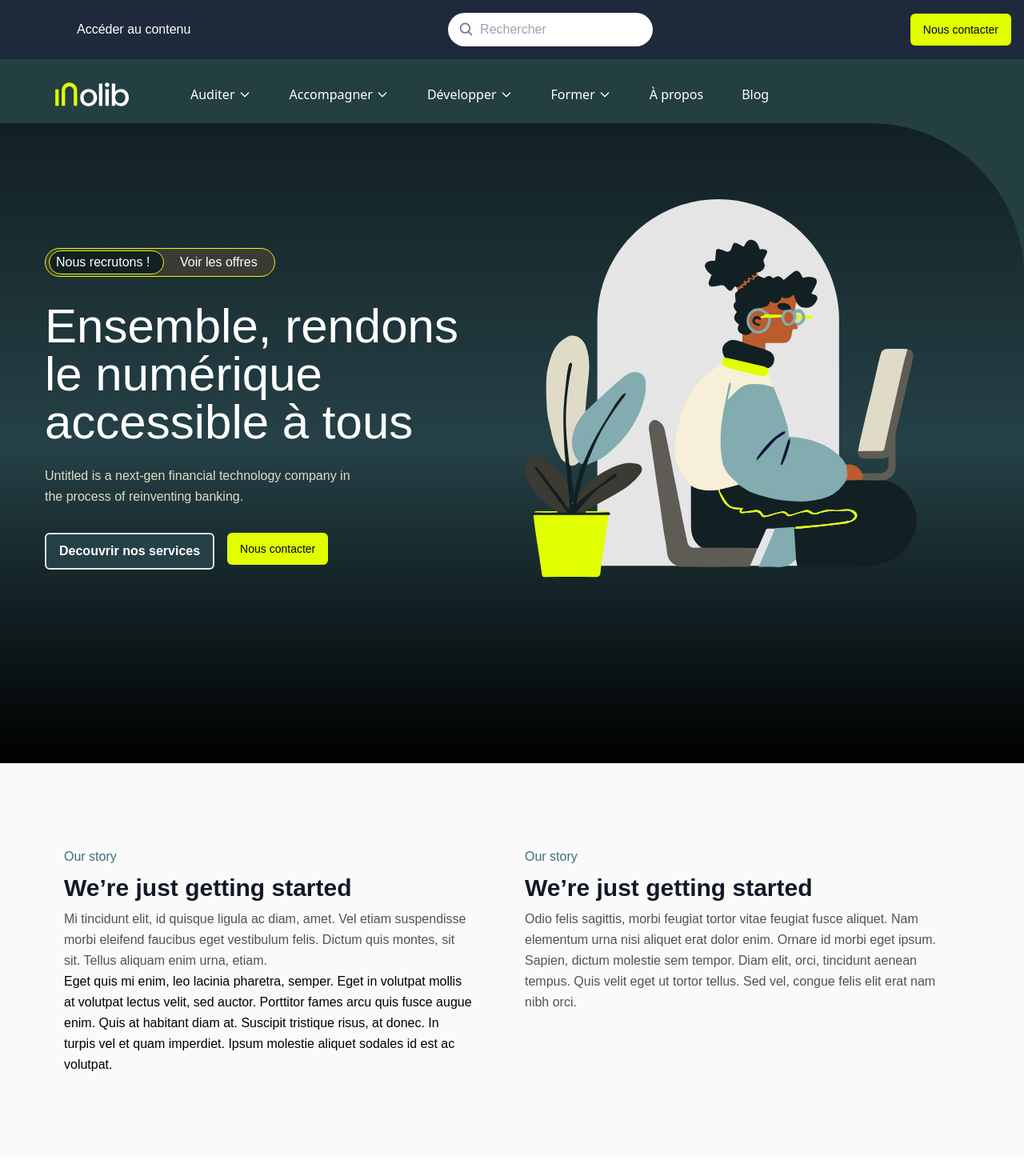
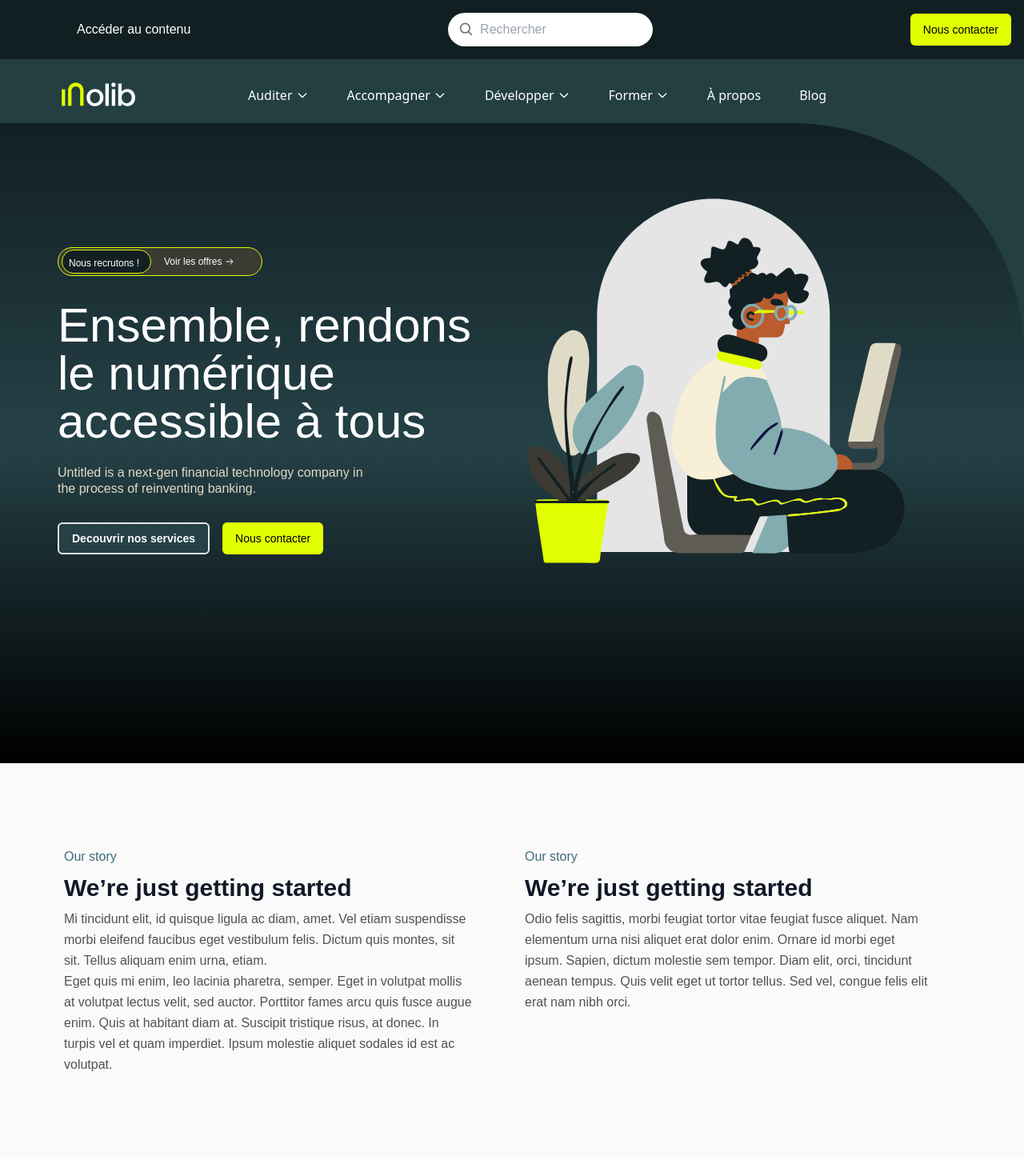
Before and after one commit to inolib/inolib-www, a Next.js app: page / in a window 1280 px wide. Shown: the top 1470 px of the page at 80% size. Built offline with nearby package versions, Linux system fonts and the light colour scheme.

Commit message:
responsive

```diff
--- a/src/DATA/data.ts
+++ b/src/DATA/data.ts
@@ -182,18 +182,18 @@ export const Logos =[
 
     {
         src:'/ParLogo/atomoto.svg',
-        width:500 ,
+        width:200 ,
         height:200,
         alt:'logo de nos clients : atomoto'},
 
     {   src:'/ParLogo/med.svg' ,
-        width:500 ,
-        height:200,
+        width:150 ,
+        height:100,
         alt:'logo de nos clients : '},
 
 
        {src:'/ParLogo/3lurryAds.svg',
-        width:500 ,
+        width:150 ,
         height:200,
         alt:'logo de nos clients : 3lurryAds'}
 
--- a/src/app/page.tsx
+++ b/src/app/page.tsx
@@ -16,7 +16,7 @@ export default function Home() {
   return (
     <div className=" overflow-hidden bg-[#233f41]">
       <HearderHat
-      bgColor="bg-slate-800"
+      bgColor="bg-[#111F22]"
       textColor='text-white'
       buttonVariant='ButtonJaune'
        />
--- a/src/components/Header.tsx
+++ b/src/components/Header.tsx
@@ -3,19 +3,17 @@
 import Link from 'next/link';
 import Image from 'next/image';
 import { useState } from 'react';
-import  BurgerMenu from '~/components/UI/BurgerMenu';
-
+import BurgerMenu from '~/components/UI/BurgerMenu';
 import MainNav from '~/components/MainNav';
 
-import {Button} from "~/components/UI/Button";
+import { Button } from "~/components/UI/Button";
 
+type HeaderProps = {
+  textColor: string;
+  logosrc: string;
+};
 
-type Headerprops= {
-  textColor:string;
-  logosrc:string
-}
-
-export default function Header({ textColor, logosrc }: Headerprops) {
+export default function Header({ textColor, logosrc }: HeaderProps) {
   const [isOpen, setIsOpen] = useState(false);
 
   const toggleMenu = () => {
@@ -24,23 +22,23 @@ export default function Header({ textColor, logosrc }: Headerprops) {
 
   return (
     <header className={`relative ${textColor} h-20`}>
-
-      <div className="container mx-auto  flex items-center space-x-6 ml-10">
-        <div className="logo">
+      <div className="container mx-auto  flex flex-row space-x-10 px-4 xxs:space-x-14">
+        <div className="logo ml-8 xxs:mr-14">
           <Link href="/">
             <Image
               src={logosrc}
               alt="Inolib Accueil"
               width={150}
               height={50}
+
             />
           </Link>
         </div>
 
 
-       <BurgerMenu/>
+          <MainNav />
+          <BurgerMenu />
 
-      <MainNav/>
       </div>
 
     </header>
--- a/src/components/MainNav.tsx
+++ b/src/components/MainNav.tsx
@@ -64,7 +64,7 @@ export default function MainNav() {
   return (
     <>
 
-        <nav aria-label="Menu de navigation"  className="hidden md:block">
+        <nav aria-label="Menu de navigation"  className="hidden md:block py-8">
           <ul className="flex space-x-12 font-sans">
             {menuItems.map((item) => (
               <li
--- a/src/components/OurStory.tsx
+++ b/src/components/OurStory.tsx
@@ -2,26 +2,26 @@ import React from 'react';
 
 const OurStory: React.FC = () => {
   return (
-    <section className="container  py-16 px-4 lg:px-0 bg-[#FAFAFA]">
-      <div className="grid md:grid-cols-2 gap-8 mx-10 my-10">
-        <article className="prose ml-10 max-w-lg">
+    <section className="container py-16 px-4 lg:px-0  xs:min-w-full xxs:min-w-full bg-[#FAFAFA]">
+      <div className="grid grid-cols-1 md:grid-cols-2 gap-8 mx-4 md:mx-10 my-10">
+        <article className="prose max-w-none md:ml-10 md:max-w-lg">
           <header>
             <p className="text-[#3E6D77] font-medium pb-2">Our story</p>
             <h2 className="text-3xl font-bold text-gray-900 pb-2">We’re just getting started</h2>
           </header>
-          <p className='text-md text-[#525252]'>
+          <p className="text-md text-[#525252]">
             Mi tincidunt elit, id quisque ligula ac diam, amet. Vel etiam suspendisse morbi eleifend faucibus eget vestibulum felis. Dictum quis montes, sit sit. Tellus aliquam enim urna, etiam.
           </p>
-          <p>
+          <p className="text-md text-[#525252]">
             Eget quis mi enim, leo lacinia pharetra, semper. Eget in volutpat mollis at volutpat lectus velit, sed auctor. Porttitor fames arcu quis fusce augue enim. Quis at habitant diam at. Suscipit tristique risus, at donec. In turpis vel et quam imperdiet. Ipsum molestie aliquet sodales id est ac volutpat.
           </p>
         </article>
-        <article className="prose mr-10">
+        <article className="prose max-w-none md:mr-10 md:max-w-lg">
           <header>
             <p className="text-[#3E6D77] font-medium pb-2">Our story</p>
             <h2 className="text-3xl font-bold text-gray-900 pb-2">We’re just getting started</h2>
           </header>
-          <p className='text-md text-[#525252]'>
+          <p className="text-md text-[#525252]">
             Odio felis sagittis, morbi feugiat tortor vitae feugiat fusce aliquet. Nam elementum urna nisi aliquet erat dolor enim. Ornare id morbi eget ipsum. Sapien, dictum molestie sem tempor. Diam elit, orci, tincidunt aenean tempus. Quis velit eget ut tortor tellus. Sed vel, congue felis elit erat nam nibh orci.
           </p>
         </article>
--- a/src/components/SocialProof.tsx
+++ b/src/components/SocialProof.tsx
@@ -1,7 +1,6 @@
 "use client";
 import { useState } from 'react';
 import Image from 'next/image';
-import { relative } from 'path';
 import { texts } from '~/DATA/data';
 import { Logos } from '~/DATA/data';
 
@@ -13,32 +12,29 @@ export default function SocialProof() {
   };
 
   return (
-    <main className="flex flex-col items-center bg-white p-6  ">
+    <main className="flex flex-col items-center bg-[#F5F4EE] p-6 w-full">
       <h1 className="text-lg font-bold mb-4 pt-6">Rejoignez nos clients satisfaits</h1>
-      <div className="flex  w-full max-w-4xl pt-12 space-x-12 justify-center">
-
-      {Logos.map((logo,i)=>(
-        <Image
-        key={i}
-        src={logo.src}
-        width={logo.width}
-        height={logo.height}
-        alt={logo.alt}
-      />)
-
-
-      )}
-
+      <div className="grid grid-cols-1 gap-6  max-w-5xl space-x-14 pt-12 xxs:grid-cols-2 sm:grid-cols-2 md:grid-cols-4">
+        {Logos.map((logo, i) => (
+          <div key={i} className="flex justify-center w-full ">
+            <Image
+              src={logo.src}
+              width={logo.width}
+              height={logo.height}
+              alt={logo.alt}
+              className=""
+            />
+          </div>
+        ))}
       </div>
       <div
-        className={ ` relative w-screen bg-[#111F22] text-[#E1FF01] text-center mt-28 py-4 p-0 overflow-hidden `}
+        className={`relative w-full bg-[#111F22] text-[#E1FF01] text-center mt-28 py-4 p-0 overflow-hidden`}
         onClick={toggleAnimation}
       >
         <div className={`flex whitespace-nowrap ${isAnimating ? 'animate-marquee' : ''}`}>
-          {texts.map((text,i)=>(
-            <p key={i} className=" mx-4">{text}</p>
+          {texts.map((text, i) => (
+            <p key={i} className="mx-4">{text}</p>
           ))}
-
         </div>
       </div>
     </main>
--- a/src/components/main.tsx
+++ b/src/components/main.tsx
@@ -1,34 +1,38 @@
 import Image from 'next/image';
 import { Button } from '~/components/UI/Button';
 import Link from 'next/link';
+import { RxArrowRight } from 'react-icons/rx';
 
 export default function Main() {
   return (
-    <div className="bg-gradient-to-b from-[#122023] via-[#254147] to-black text-white min-h-screen rounded-tr-customm-tr lg:rounded-tr-customm-tr md:rounded-tr-customs-tr sm:rounded-tr-customx-tr xs:rounded-tr-customx-tr">
-      <main className="flex flex-col md:flex-row items-center justify-between text-center md:text-left py-20 px-4">
+    <div className="bg-gradient-to-b from-[#122023] via-[#254147] to-black text-white min-h-screen rounded-tr-customm-tr lg:rounded-tr-customm-tr md:rounded-tr-customs-tr sm:rounded-tr-customx-tr xs:rounded-tr-customx-tr xxs:rounded-tr-customx-tr">
+      <main className="flex flex-col md:flex-row items-center justify-between text-center md:text-left py-10 px-4 sm:py-20 sm:px-8">
 
         <div className="max-w-4xl mx-auto rounded-br-full pb-10 md:pb-0 text-left">
-          <div className="bg-opacity-75 p-10 rounded-lg">
-            <p className="rounded-full bg-[#3B3A33] border-[1px] border-[#E1FF01] w-full md:w-72 h-9 flex flex-row mb-8">
-              <span className="rounded-full bg-[#122023] border-[1px] border-[#E1FF01] mx-1 my-[2px] py-[1px] px-2 w-36">
+          <div className="bg-opacity-75 p-6 sm:p-10 rounded-lg">
+            <p className="rounded-full bg-[#3B3A33] border-[1px] border-[#E1FF01] md:w-64 h-9 flex flex-row mb-4 sm:mb-8 sm:w-64 xs:w-[265px] xxs:w-[265px] ">
+              <span className="rounded-full bg-[#122023] border-[1px] border-[#E1FF01] mx-1 my-[2px] py-[1px] px-2 w-36 sm:text-xs sm:pt-2 sm:w-28 xs:text-sm xs:pt-1 xs:w-30  xxs:w-[125px] xxs:text-sm xxs:pt-1">
                 Nous recrutons !
               </span>
-              <Link href="/contact" className="pb-1 px-4 pt-1">
+
+              <Link href="/contact" className=" flex items-center pb-1 px-4 pt-1 sm:text-xs  sm:ml-2 xs:pl-1 xxs:text-xs xxs:px-0 xxs:pl-1 ">
                 Voir les offres
+                <RxArrowRight className="ml-1 w-3 h-3" />
               </Link>
+
             </p>
 
-            <h1 className="max-w-160 text-4xl md:text-6xl mb-6">
+            <h1 className="max-w-160 text-2xl sm:text-4xl md:text-6xl mb-4 sm:mb-6">
               Ensemble, rendons le numérique accessible à tous
             </h1>
-            <p className="max-w-96 font-manorop mb-8 text-[#E0DBC7]">
+            <p className="max-w-96 font-manorop mb-4 sm:mb-8 text-[#E0DBC7] text-sm sm:text-base">
               Untitled is a next-gen financial technology company in the process
               of reinventing banking.
             </p>
-            <div className="flex flex-wrap justify-center md:justify-start space-x-4">
-              <button className="bg-[#254147] text-white px-4 py-2 rounded-md border-2 font-semibold hover:bg-yellow-600 transition">
+            <div className="flex flex-col sm:flex-row justify-center md:justify-start space-y-4 sm:space-y-0 sm:space-x-4">
+              <Button  variant='gost' className="bg-[#254147] text-white px-4 py-2 rounded-md border-2 font-semibold hover:bg-yellow-600 transition">
                 Decouvrir nos services
-              </button>
+              </Button>
               <Button href="/contact" variant="ButtonJaune">
                 Nous contacter
               </Button>
@@ -42,7 +46,7 @@ export default function Main() {
             alt="image decorative"
             width={567}
             height={640}
-            className="w-full h-auto md:w-auto md:h-auto"
+
           />
         </div>
 
```
Also changed, not shown: src/components/UI/BurgerMenu.tsx (+5 -1 lines), tailwind.config.js (+23 -23 lines), public/Homepage/contactBanner.svg (added), public/Icons/Navmenu.svg (added).
